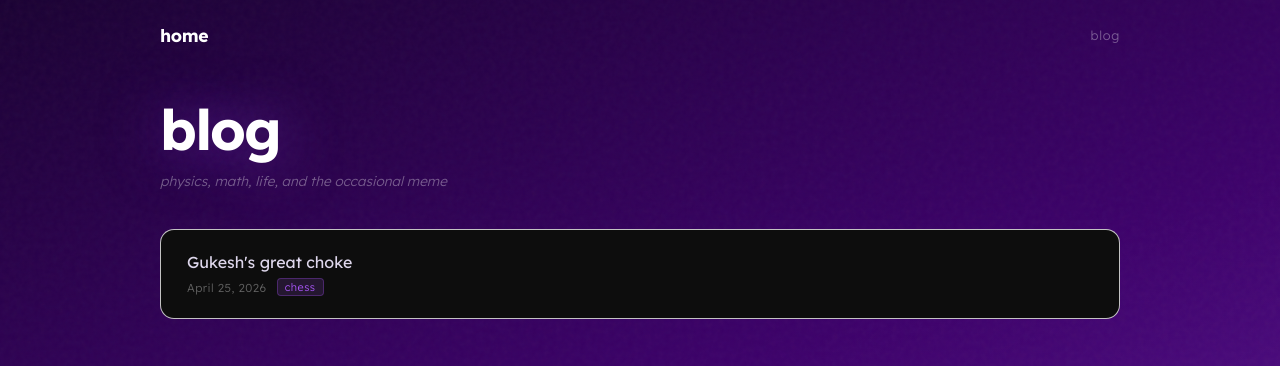
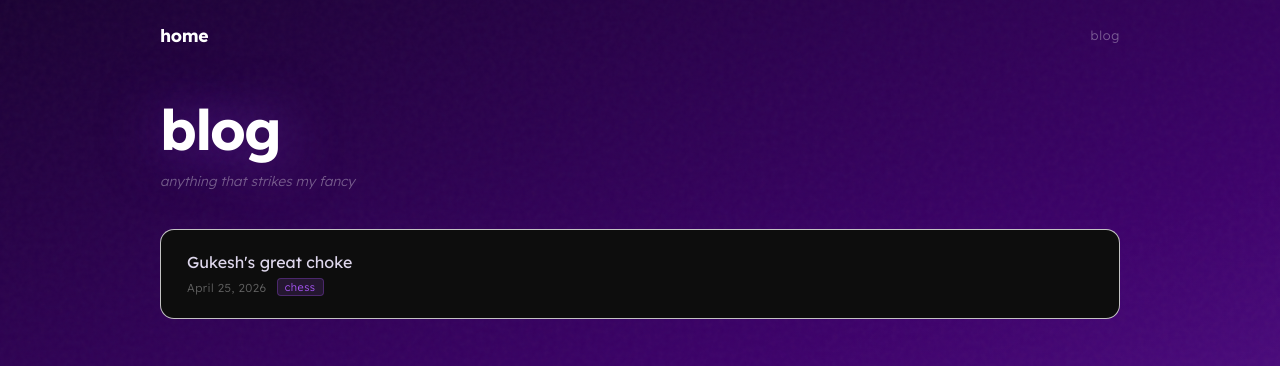
Before and after one commit to swardforever/home, a Jekyll site: the page built from blog/index.html, in a window 1280 px wide. Shown: the top 366 px of the page. Built offline with Jekyll 4.4.1, drawn with Linux system fonts in a browser that asks for light colours.

Commit message:
Update blog description to reflect new focus

```diff
--- a/blog/index.html
+++ b/blog/index.html
@@ -4,7 +4,7 @@ title: blog
 ---
 
 <h1 class="blog-index-heading">blog</h1>
-<p class="blog-index-sub">physics, math, life, and the occasional meme</p>
+<p class="blog-index-sub">anything that strikes my fancy</p>
 
 <ul class="post-list">
   {% for post in site.posts %}
```
